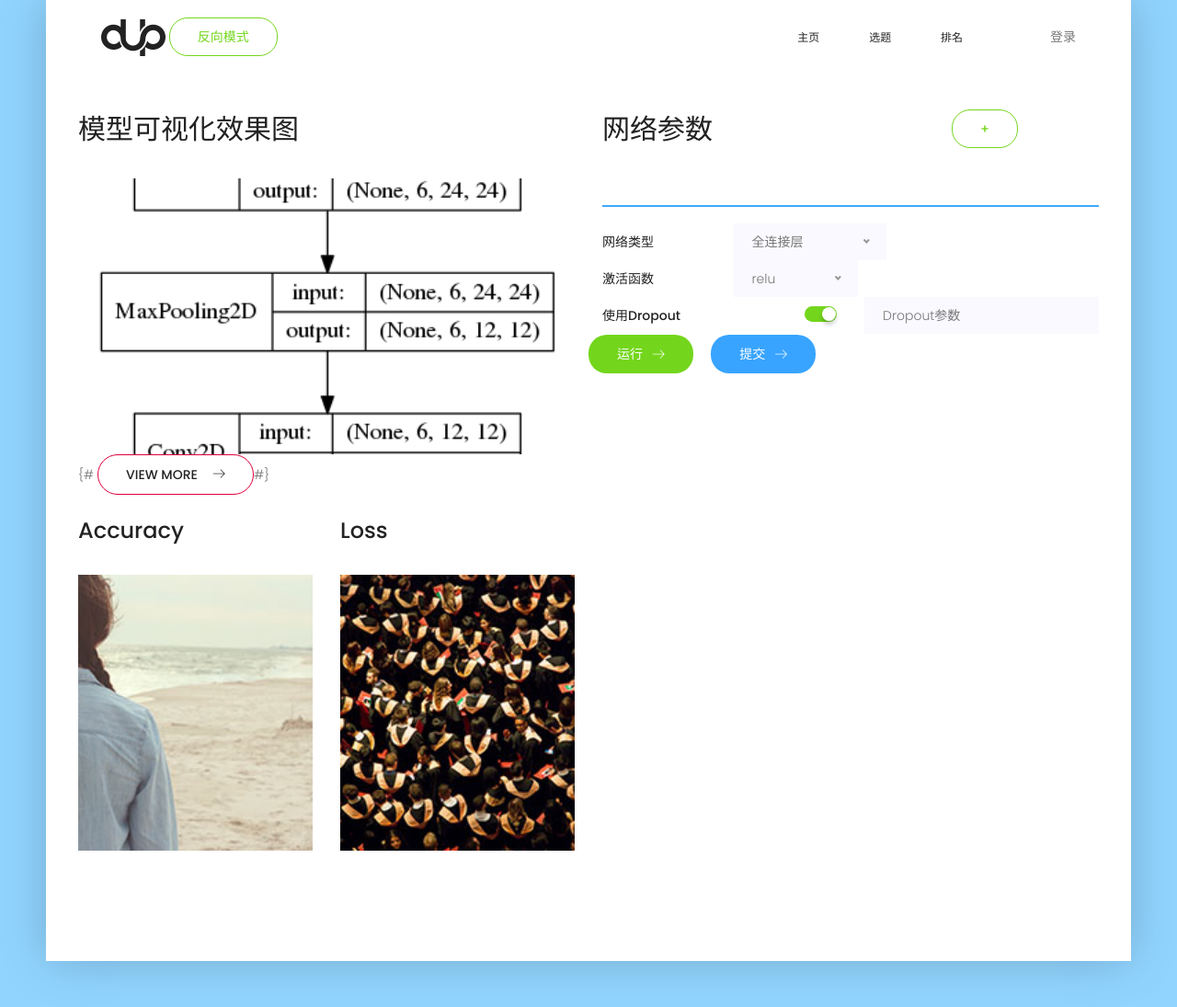
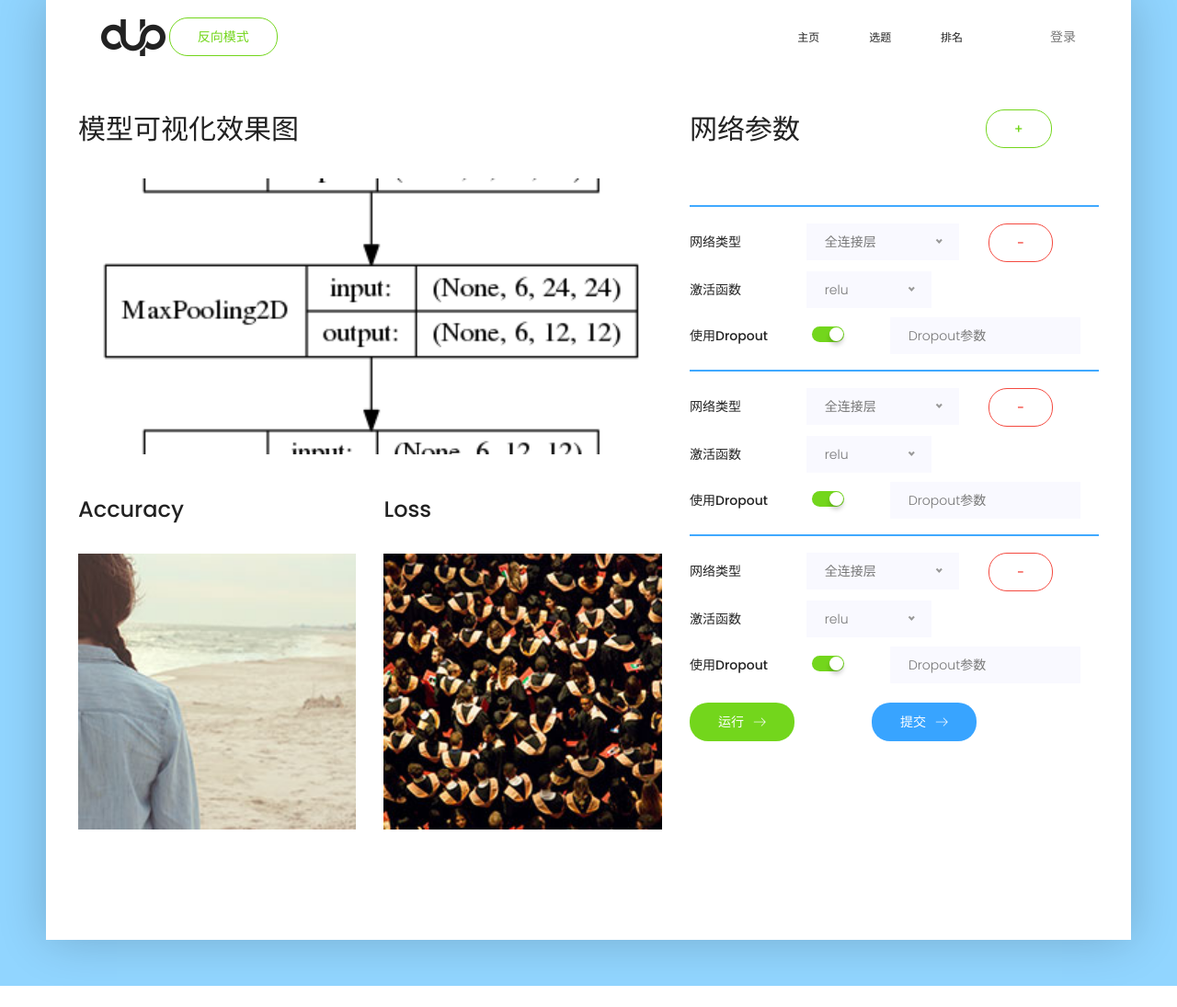
Before and after one commit to LayunGotze/AiLab, a Django app: page /page/model in a window 1280 px wide. Shown: the part 51-1146 px from the top of the page at 92% size. After the commit the page ends 1123 px from the top, so only its background shows below. Run offline with Django 3.2, Linux system fonts and the light colour scheme; some libraries are stand-ins or nearby versions.

Commit message:
模型页框架微调，左右交换

```diff
--- a/templates/model.html
+++ b/templates/model.html
@@ -68,15 +68,11 @@
 		<section class="section-gap skill-area" style="height: 150%">
 			<div class="container">
 				<div class="row justify-content-between">
-					<div class="col-lg-6" id="left">
+					<div class="col-lg-7" id="left">
 						<div class="skill-content">
 							<h2>模型可视化效果图</h2>
 							<div class="single-gallery-image" style="background: url({% static 'img/net.png' %}); height: 300px"></div>
-							</a>
-							{#
-							<a href="#" class="primary-btn">View More
-								<span class="lnr lnr-arrow-right"></span>
-							</a>#}
+
 							<br>
 							<br>
 							<div class="row">
@@ -94,13 +90,13 @@
 							</div>
 						</div>
 					</div>
-					<div class="col-lg-6" id="right">
+					<div class="col-lg-5" id="right">
 						<div class="total-progress-bar" id="model_list">
 							<div class="row">
 								<div class="col-lg-8">
 									<h2>网络参数</h2>
 								</div>
-								<div class="col-lg-4">
+								<div class="col-lg-3" style="margin-left: 5px">
 									<a href="javascript:void(0);" class="genric-btn success-border circle" onclick="add_model();return false;">+</a>
 								</div>
 							</div>
@@ -111,11 +107,11 @@
 							<br>
 							<br>
 							<hr style=" height:2px;border:none;border-top:2px solid #40a9ff;" />
-							<div class="row">
+							<div class="row"  style="margin-bottom: 10px">
 								<div class="col-lg-3">
 									<h6 style="margin-top: 10px">网络类型</h6>
 								</div>
-								<div class="col-lg-6">
+								<div class="col-lg-5" style="margin-left: 8px">
 									<div class="default-select">
 										<select>
 											<option value="1">全连接层</option>
@@ -124,12 +120,15 @@
 										</select>
 									</div>
 								</div>
+                                <div class="col-lg-3">
+									<a href="javascript:void(0);" class="genric-btn danger-border circle">-</a>
+								</div>
 							</div>
-							<div class="row">
+							<div class="row" style="margin-bottom: 10px">
 								<div class="col-lg-3">
 									<h6 style="margin-top: 10px">激活函数</h6>
 								</div>
-								<div class="col-lg-6">
+								<div class="col-lg-6" style="margin-left: 8px">
 									<div class="default-select">
 										<select>
 											<option value="1">relu</option>
@@ -139,16 +138,112 @@
 								</div>
 							</div>
 							<div class="row">
-								<div class="col-lg-6">
+								<div class="col-lg-5">
 									<div class="switch-wrap d-flex justify-content-between">
 										<h6 style="margin-top: 10px">使用Dropout</h6>
-										<div class="confirm-switch" style="margin-top: 10px">
+										<div class="confirm-switch" style="margin-top: 10px;margin-left: 20px">
 											<input type="checkbox" id="confirm-switch" checked>
 											<label for="confirm-switch"></label>
 										</div>
 									</div>
 								</div>
-								<div class="col-lg-6">
+								<div class="col-lg-6" style="margin-left: 20px">
+									<div class="mt-6">
+										<input type="text" name="Dropout参数" placeholder="Dropout参数" onfocus="this.placeholder = ''" onblur="this.placeholder = 'Dropout参数'"
+										 required class="single-input">
+									</div>
+								</div>
+							</div>
+                            <hr style=" height:2px;border:none;border-top:2px solid #40a9ff;" />
+							<div class="row"  style="margin-bottom: 10px">
+								<div class="col-lg-3">
+									<h6 style="margin-top: 10px">网络类型</h6>
+								</div>
+								<div class="col-lg-5" style="margin-left: 8px">
+									<div class="default-select">
+										<select>
+											<option value="1">全连接层</option>
+											<option value="1">卷积层</option>
+											<option value="1">池化层</option>
+										</select>
+									</div>
+								</div>
+                                <div class="col-lg-3">
+									<a href="javascript:void(0);" class="genric-btn danger-border circle">-</a>
+								</div>
+							</div>
+							<div class="row" style="margin-bottom: 10px">
+								<div class="col-lg-3">
+									<h6 style="margin-top: 10px">激活函数</h6>
+								</div>
+								<div class="col-lg-6" style="margin-left: 8px">
+									<div class="default-select">
+										<select>
+											<option value="1">relu</option>
+											<option value="1">sigmoid</option>
+										</select>
+									</div>
+								</div>
+							</div>
+							<div class="row">
+								<div class="col-lg-5">
+									<div class="switch-wrap d-flex justify-content-between">
+										<h6 style="margin-top: 10px">使用Dropout</h6>
+										<div class="confirm-switch" style="margin-top: 10px;margin-left: 20px">
+											<input type="checkbox" id="confirm-switch" checked>
+											<label for="confirm-switch"></label>
+										</div>
+									</div>
+								</div>
+								<div class="col-lg-6" style="margin-left: 20px">
+									<div class="mt-6">
+										<input type="text" name="Dropout参数" placeholder="Dropout参数" onfocus="this.placeholder = ''" onblur="this.placeholder = 'Dropout参数'"
+										 required class="single-input">
+									</div>
+								</div>
+							</div>
+                            <hr style=" height:2px;border:none;border-top:2px solid #40a9ff;" />
+							<div class="row"  style="margin-bottom: 10px">
+								<div class="col-lg-3">
+									<h6 style="margin-top: 10px">网络类型</h6>
+								</div>
+								<div class="col-lg-5" style="margin-left: 8px">
+									<div class="default-select">
+										<select>
+											<option value="1">全连接层</option>
+											<option value="1">卷积层</option>
+											<option value="1">池化层</option>
+										</select>
+									</div>
+								</div>
+                                <div class="col-lg-3">
+									<a href="javascript:void(0);" class="genric-btn danger-border circle">-</a>
+								</div>
+							</div>
+							<div class="row" style="margin-bottom: 10px">
+								<div class="col-lg-3">
+									<h6 style="margin-top: 10px">激活函数</h6>
+								</div>
+								<div class="col-lg-6" style="margin-left: 8px">
+									<div class="default-select">
+										<select>
+											<option value="1">relu</option>
+											<option value="1">sigmoid</option>
+										</select>
+									</div>
+								</div>
+							</div>
+							<div class="row">
+								<div class="col-lg-5">
+									<div class="switch-wrap d-flex justify-content-between">
+										<h6 style="margin-top: 10px">使用Dropout</h6>
+										<div class="confirm-switch" style="margin-top: 10px;margin-left: 20px">
+											<input type="checkbox" id="confirm-switch" checked>
+											<label for="confirm-switch"></label>
+										</div>
+									</div>
+								</div>
+								<div class="col-lg-6" style="margin-left: 20px">
 									<div class="mt-6">
 										<input type="text" name="Dropout参数" placeholder="Dropout参数" onfocus="this.placeholder = ''" onblur="this.placeholder = 'Dropout参数'"
 										 required class="single-input">
@@ -156,16 +251,16 @@
 								</div>
 							</div>
 
-							<div class="row" id="pred">
-								<br>
-								<br>
-								<a href="#" class="genric-btn success circle arrow">运行
-									<span class="lnr lnr-arrow-right"></span>
-								</a>
-								&nbsp;&nbsp;&nbsp;&nbsp;&nbsp;
-								<a href="#" class="genric-btn info circle arrow">提交
-									<span class="lnr lnr-arrow-right"></span>
-								</a>
+							<div class="row" style="margin-top: 20px">
+                                <div class="col-md-5" style="height: 50px">
+                                    <a href="javascript:;" class="genric-btn success circle arrow">运行
+									<span class="lnr lnr-arrow-right"></span></a>
+                                </div>
+								 <div class="col-lg-4" style="height: 50px">
+                                    <a href="javascript:;" class="genric-btn info circle arrow">提交
+                                        <span class="lnr lnr-arrow-right"></span>
+                                    </a>
+                                 </div>
 							</div>
 						</div>
 					</div>
@@ -199,6 +294,7 @@
 									</div>
 								</div>
 							</div>
+                            <br><br><br>
 							<div class="row">
 								<div class="col-lg-3">
 									<h6 style="margin-top: 10px">激活函数</h6>
@@ -212,6 +308,7 @@
 									</div>
 								</div>
 							</div>
+                            <br>
 							<div class="row">
 								<div class="col-lg-6">
 									<div class="switch-wrap d-flex justify-content-between">
@@ -239,7 +336,13 @@
 	function change_style() {
 		left = $('#left').html();
 		right = $('#right').html();
+		left_style=$('#left').attr('class');
+		right_style=$('#right').attr('class');
+		//alert(right_style);
+		$('#left').attr('class',right_style);
+		$('#right').attr('class',left_style);
 		$('#left').html(right);
 		$('#right').html(left);
+
 	}
 </script>
```
